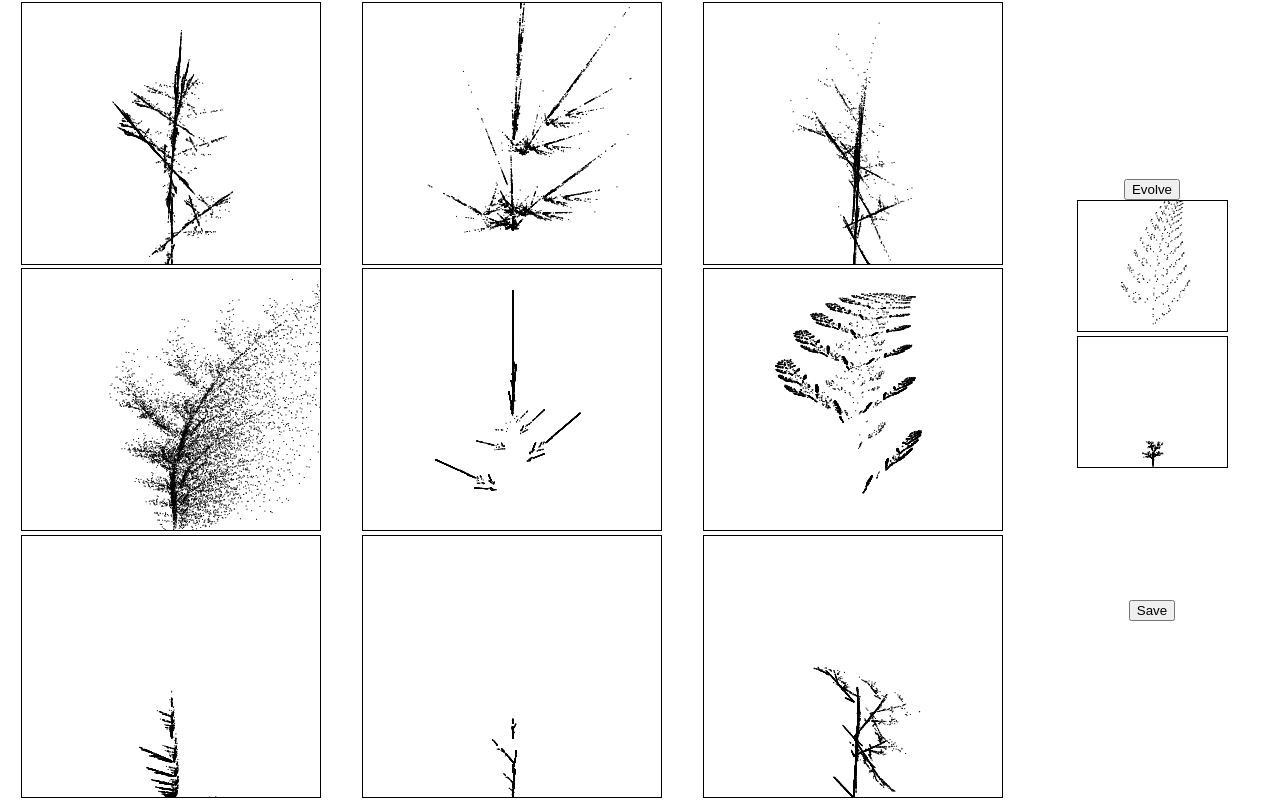
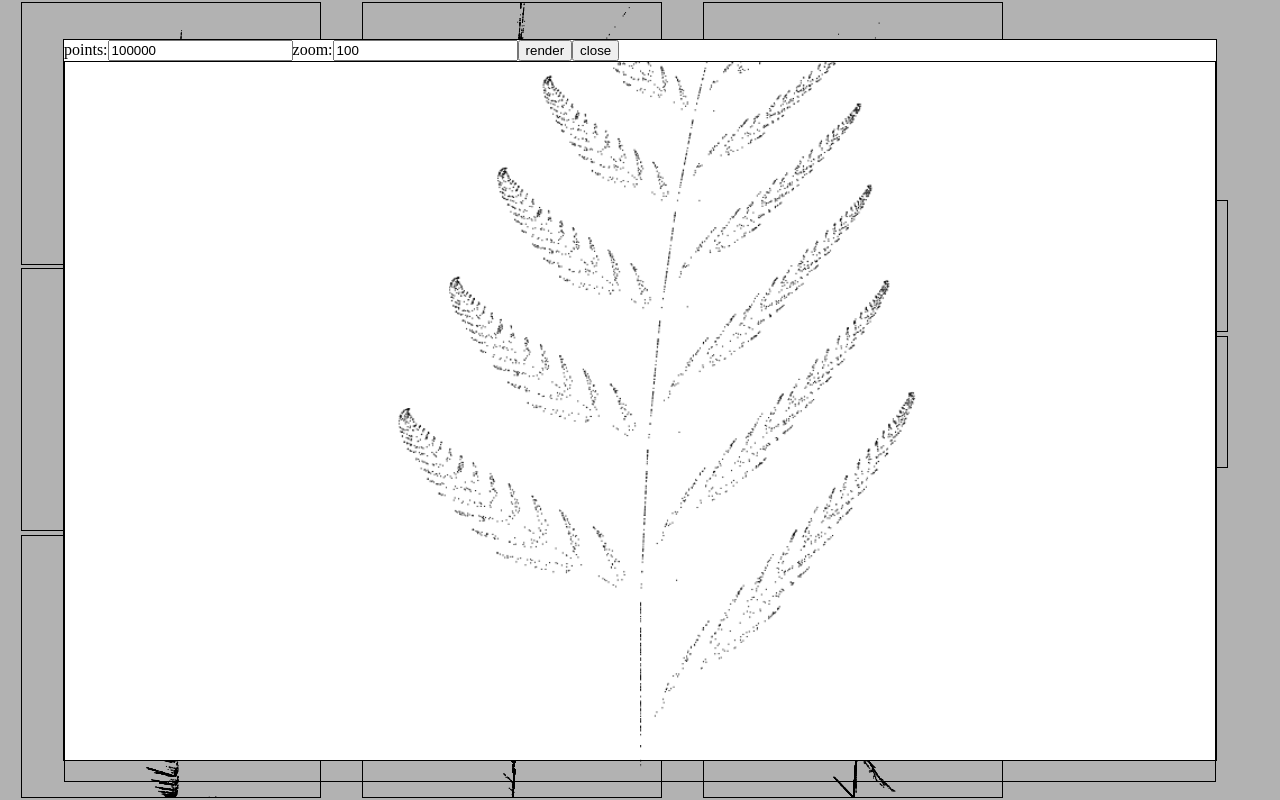
Before and after one commit to victorqribeiro/randomFractal, a plain HTML site: page index.html in a window 1280 px wide. Both pictures are taken after a click on the element 1152 px from the left and 266 px from the top of the page. Drawn offline with Linux system fonts and the light colour scheme.

Commit message:
add view parents

```diff
--- /dev/null
+++ b/css/main.css
@@ -0,0 +1,65 @@
+html, body {
+	margin: 0;
+	padding: 0;
+	height: 100%;
+}
+
+canvas {
+	box-sizing: border-box;
+	border: solid 1px black;
+}
+
+#main {
+	width: 100%;
+	height: 100%;
+	display: flex;
+}
+
+#area {
+	width: 80%;
+	height: 100%;
+	overflow: auto;
+	display: flex;
+	flex-wrap: wrap;
+	align-items: center;
+	justify-content: space-around;
+}
+#toolbox {
+	width: 20%;
+	height: 100%;
+	display: flex;
+	flex-direction: column;
+	align-items: center;
+	justify-content: center;
+}
+
+#parents {
+	text-align: center;
+	overflow: auto;
+	height: 50%;
+}
+
+#bg {
+	position: fixed;
+	background-color: rgba(0,0,0,0.3);
+	width: 100%;
+	height: 100%;
+	left: 0;
+	top: 0;
+	display: flex;
+	align-items: center;
+	justify-content: center;
+}
+
+#window {
+	width: 90%;
+	height: 90%;
+	border: 1px black solid;
+	display: flex;
+	flex-direction: column;
+	background-color: white;
+}
+
+#toolbar {
+	width: 100%;
+}
--- a/fractal.js
+++ b/fractal.js
@@ -1,7 +1,9 @@
 
 const $ = _ => document.querySelector(_)
 
-let id = 0, selected = {}
+const $c = _ => document.createElement(_)
+
+let id = 0, previewID = 0, selected = {}
 
 const population = Array(9)
 
@@ -24,12 +26,11 @@ const parents = [
 	]
 ]
 
-
-const createCanvasContext = (w,h,event = true) => {
-	const canvas = document.createElement("canvas")
+const createCanvasContext = (w,h,population = true) => {
+	const canvas = $c("canvas")
 	canvas.width = w
 	canvas.height = h
-	if(event){
+	if(population){
 		canvas.id = id++
 		canvas.onclick = () => {
 			if( canvas.id in selected ){
@@ -40,6 +41,9 @@ const createCanvasContext = (w,h,event = true) => {
 				canvas.style.border = "solid 2px red"
 			}
 		}
+	}else{
+		canvas.id = previewID++
+		canvas.onclick = () => showPreview(canvas.id)
 	}
 	const c = canvas.getContext("2d")
 	c.translate(w/2, h)
@@ -73,7 +77,7 @@ const refresh = () => {
 	return child
 }
 
-const iterate = (points, rules,c,zoom) => {
+const iterate = (points, rules, c, zoom) => {
 	let sum = 0
 	for(let i = 0; i < rules.length; i++)
 		sum += rules[i].w
@@ -81,7 +85,7 @@ const iterate = (points, rules,c,zoom) => {
 	let y = Math.random()
 	c.clearRect(-c.canvas.width/2,-c.canvas.height,c.canvas.width,c.canvas.height)
   for(let i = 0; i < points; i++){
-    let rule = getRule(sum)
+    const rule = getRule(sum)
     x = x * rule.a + y * rule.b + rule.tx
     y = x * rule.c + y * rule.d + rule.ty
     c.fillRect(x * zoom, -y * zoom, 1, 1)
@@ -91,20 +95,68 @@ const iterate = (points, rules,c,zoom) => {
 const getRule = sum => {
   let rand = Math.random() * sum;
   for(let i = 0; i < rules.length; i++){
-    let rule = rules[i]
+    const rule = rules[i]
     if(rand < rule.w)
       return rule
     rand -= rule.w
   }
 }
 
-
-for(i = 0; i < parents.length; i++){
-	const rules = arrayToRule( parents[i] )
+const createPreview = arr => {
+	const rules = arrayToRule( arr )
 	const c = createCanvasContext((innerWidth*0.7)/3*0.5,(innerHeight*0.98)/3*0.5,false)
 	iterate(500,rules,c,15)
-	$('#parents').appendChild(c.canvas)
+	return c
 }
+
+const showPreview = id => {
+	const canvas = $c('canvas')
+	canvas.width = innerWidth * 0.8
+	canvas.height = innerHeight * 0.8
+	const ctx = canvas.getContext('2d')
+	ctx.translate(canvas.width/2, canvas.height)
+	const rules = arrayToRule(parents[id])
+
+	const bg = $c('div')
+	bg.id = "bg"
+	const window = $c('div')
+	window.id = "window"
+	const toolbar = $c('div')
+	toolbar.id = "toolbar"
+	const close = $c('button')
+	close.innerText = "close"
+	close.onclick = () => bg.remove()
+	const zoom = $c('input')
+	zoom.type = "number"
+	zoom.value = 100
+	const zoomLabel = $c('label')
+	zoomLabel.innerText = "zoom:"
+	const points = $c('input')
+	points.type = "number"
+	points.value = "100000"
+	const pointsLabel = $c('label')
+	pointsLabel.innerText = "points:"
+	const render = $c('button')
+	render.innerText = "render"
+	render.onclick = () => {
+		ctx.clearRect( -canvas.width/2, -canvas.height, canvas.width, canvas.height )
+		iterate( points.value, rules, ctx, zoom.value )
+	}
+	toolbar.appendChild( pointsLabel )
+	toolbar.appendChild( points )
+	toolbar.appendChild( zoomLabel )
+	toolbar.appendChild( zoom )
+	toolbar.appendChild( render )
+	toolbar.appendChild( close )
+	window.appendChild( toolbar )
+	window.appendChild( canvas )
+	iterate( 10000, rules, ctx, 100)
+	bg.appendChild( window )
+	document.body.appendChild( bg )
+}
+
+for(i = 0; i < parents.length; i++)
+	$('#parents').appendChild(createPreview(parents[i]).canvas)
 
 for(let i = 0; i < 9; i++)
 	population[i] = refresh()
@@ -114,10 +166,7 @@ $('#evolve').onclick = e => {
 	if(selected){
 		for(s of selected){
 			parents.push( population[s] )
-			const rules = arrayToRule( population[s] )
-			const c = createCanvasContext((innerWidth*0.7)/3*0.5,(innerHeight*0.98)/3*0.5,false)
-			iterate(500,rules,c,15)
-			$('#parents').appendChild(c.canvas)
+			$('#parents').appendChild(createPreview(population[s]).canvas)
 		}
 	}
 	$('#area').innerHTML = ""
--- a/index.html
+++ b/index.html
@@ -12,44 +12,7 @@
 <meta property="og:image" content="http://www.victorribeiro.com/randomFractal/screenshot.png" />
 <meta property="og:image:width" content="1280" />
 <meta property="og:image:height" content="640" />
-<style>
-html, body {
-	margin: 0;
-	padding: 0;
-	height: 100%;
-}
-canvas {
-	box-sizing: border-box;
-	border: solid 1px black;
-}
-#main {
-	width: 100%;
-	height: 100%;
-	display: flex;
-}
-#area {
-	width: 80%;
-	height: 100%;
-	overflow: auto;
-	display: flex;
-	flex-wrap: wrap;
-	align-items: center;
-	justify-content: space-around;
-}
-#toolbox {
-	width: 20%;
-	height: 100%;
-	display: flex;
-	flex-direction: column;
-	align-items: center;
-	justify-content: center;
-}
-#parents {
-	text-align: center;
-	overflow: auto;
-	height: 50%;
-}
-</style>
+<link rel="stylesheet" type="text/css" href="css/main.css" />
 </head>
 <body>
 <div id="main">
```
